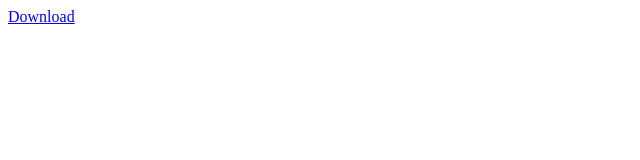
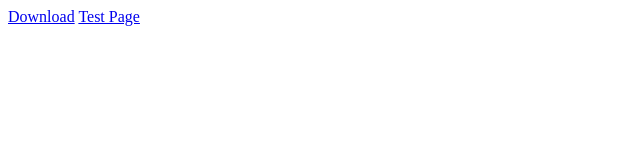
Before and after one commit to saraminmobile/saraminmobile.github.com, a plain HTML site: page index.html in a window 1280 px wide. Shown: the full height of the page, 0-640 px from the left. Drawn offline with Linux system fonts and the light colour scheme.

Commit message:
Update index.html

```diff
--- a/index.html
+++ b/index.html
@@ -1,5 +1,6 @@
 <!DOCTYPE html><html>
 
     <a href="itms-services://?action=download-manifest&url=https://raw.githubusercontent.com/saraminmobile/saraminmobile.github.com/master/OtwojobApp.plist">Download</a>
+    <a href="/path/test.html">Test Page</a>
 
 </html>
```
